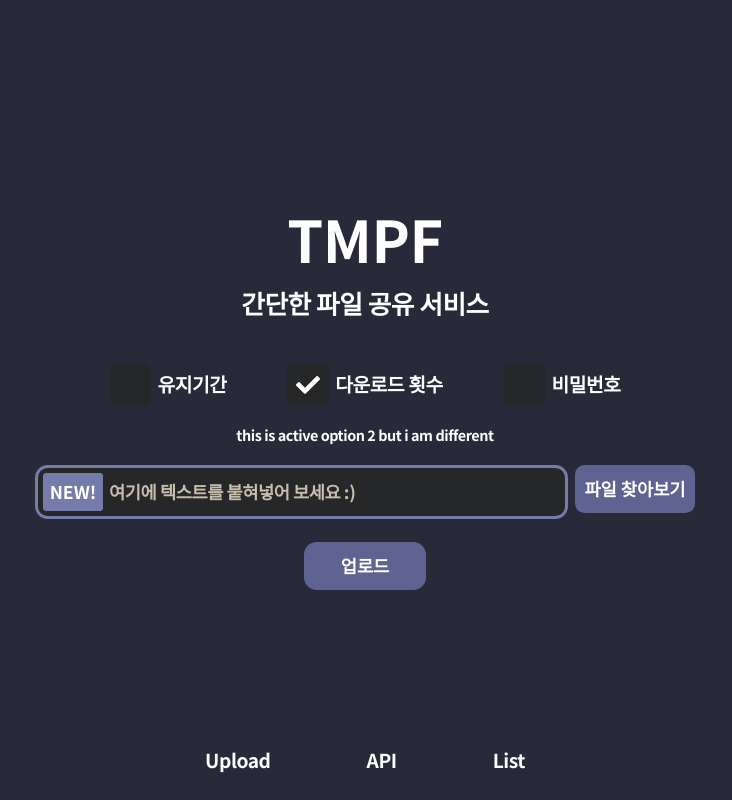
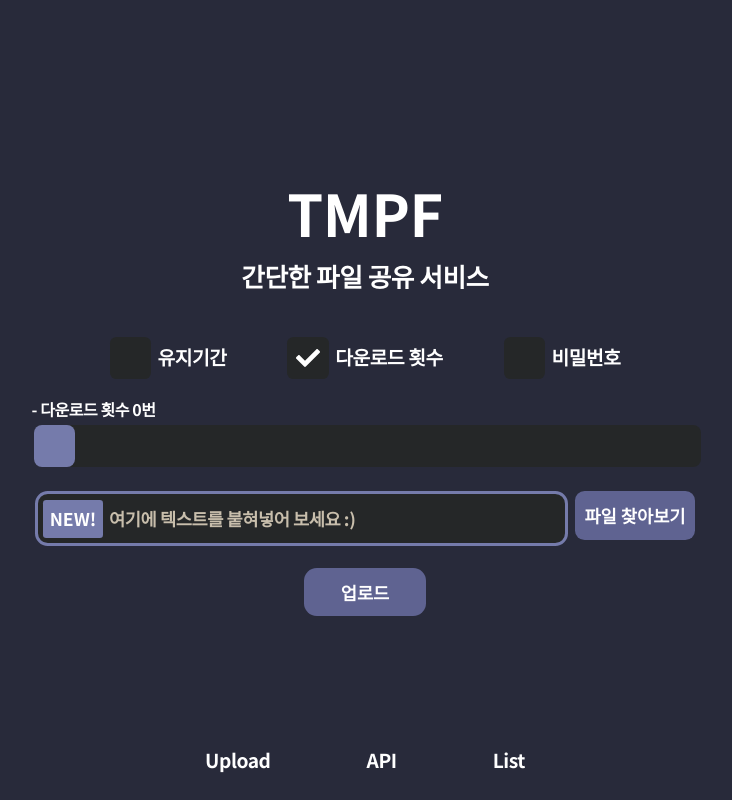
Before and after one commit to tempfiles-team/tempfiles-frontend-v2, a React (Vite) app: page / in a window 1280 px wide. Both pictures are taken after a click on the element "다운로드 횟수". Shown: the whole page, without its empty margins (275-1007 px from the left). Built offline with nearby package versions, Linux system fonts and the light colour scheme; a web font is replaced by a local one.

Commit message:
feat(component): add download limit component

```diff
--- /dev/null
+++ b/src/components/main/downloadLimit/index.tsx
@@ -0,0 +1,30 @@
+import React from 'react';
+
+import * as S from './styled';
+
+export interface DownloadLimitProps {
+  setDownloadLimit: (value: number) => void;
+  downloadLimit: number;
+}
+
+export const DownloadLimit: React.FC<DownloadLimitProps> = ({
+  setDownloadLimit,
+  downloadLimit,
+}) => {
+  const onDownloadLimitChange = (e: React.ChangeEvent<HTMLInputElement>) => {
+    setDownloadLimit(Number(e.target.value));
+  };
+  return (
+    <S.DownloadLimitContainer>
+      <S.DownloadLimitText>- 다운로드 횟수 {downloadLimit}번</S.DownloadLimitText>
+      <S.DownloadLimitSlider
+        type="range"
+        min={1}
+        max={100}
+        defaultValue={1}
+        onChange={onDownloadLimitChange}
+        step={1}
+      />
+    </S.DownloadLimitContainer>
+  );
+};
--- /dev/null
+++ b/src/components/main/downloadLimit/styled.ts
@@ -0,0 +1,32 @@
+import styled from '@emotion/styled';
+
+import { colors } from '@/styles';
+
+export const DownloadLimitContainer = styled.div`
+  width: 58%;
+  display: flex;
+  flex-direction: column;
+  row-gap: 0.4rem;
+`;
+
+export const DownloadLimitSlider = styled.input`
+  -webkit-appearance: none;
+  width: 100%;
+  height: 2.6rem;
+  border-radius: 8px;
+  background: ${colors.secondary};
+  outline: none;
+  &::-webkit-slider-thumb {
+    -webkit-appearance: none;
+    appearance: none;
+    width: 2.6rem;
+    height: 2.6rem;
+    background: ${colors.softPrimary};
+    border-radius: 8px;
+  }
+`;
+
+export const DownloadLimitText = styled.span`
+  font-size: 1rem;
+  font-weight: 600;
+`;
--- a/src/components/main/index.ts
+++ b/src/components/main/index.ts
@@ -1 +1,2 @@
 export * from './expireTime';
+export * from './downloadLimit';
--- a/src/pages/main/index.tsx
+++ b/src/pages/main/index.tsx
@@ -2,7 +2,7 @@ import React, { useRef, useState } from 'react';
 import { FaCheck } from 'react-icons/fa';
 
 import { UPLOAD_OPTIONS_LIST } from '@/constant';
-import { Button, ExpireTime } from '@/components';
+import { Button, DownloadLimit, ExpireTime } from '@/components';
 
 import * as S from './styled';
 
@@ -21,6 +21,7 @@ export const MainPage: React.FC = () => {
     hour: 0,
     minute: 0,
   });
+  const [downloadLimit, setDownloadLimit] = useState<number>(0);
 
   const onOptionClick = (i: number) => {
     setActiveOption((prev) => ({ ...prev, [i]: !prev[i] }));
@@ -57,9 +58,7 @@ export const MainPage: React.FC = () => {
         <ExpireTime onExpireTimeClick={onExpireTimeClick} expireTime={expireTime} />
       )}
       {activeOption[1] && (
-        <div>
-          <h1>this is active option 2 but i am different</h1>
-        </div>
+        <DownloadLimit setDownloadLimit={setDownloadLimit} downloadLimit={downloadLimit} />
       )}
       {activeOption[2] && (
         <div>
```
